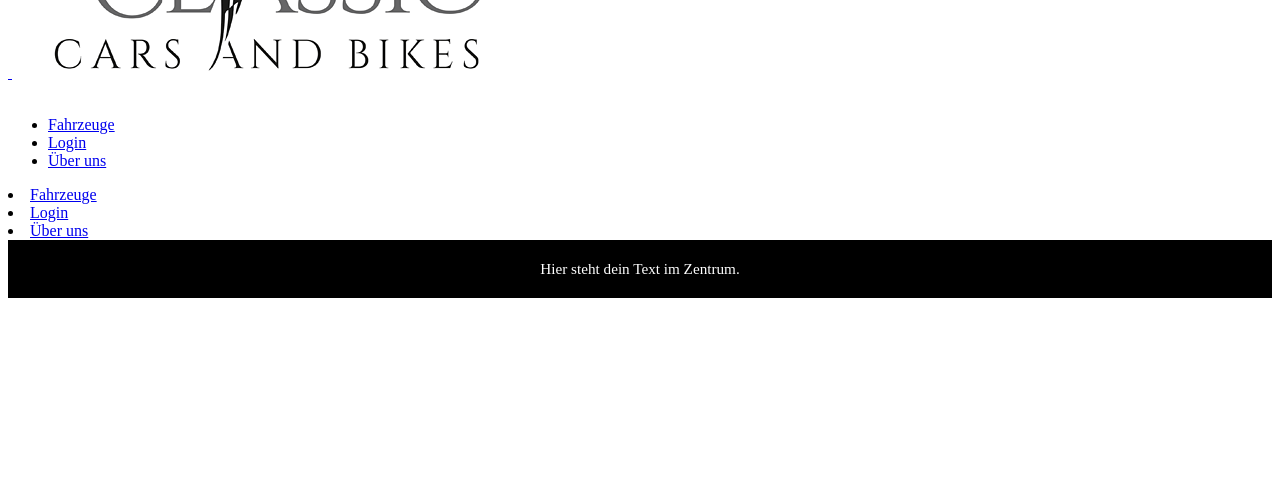
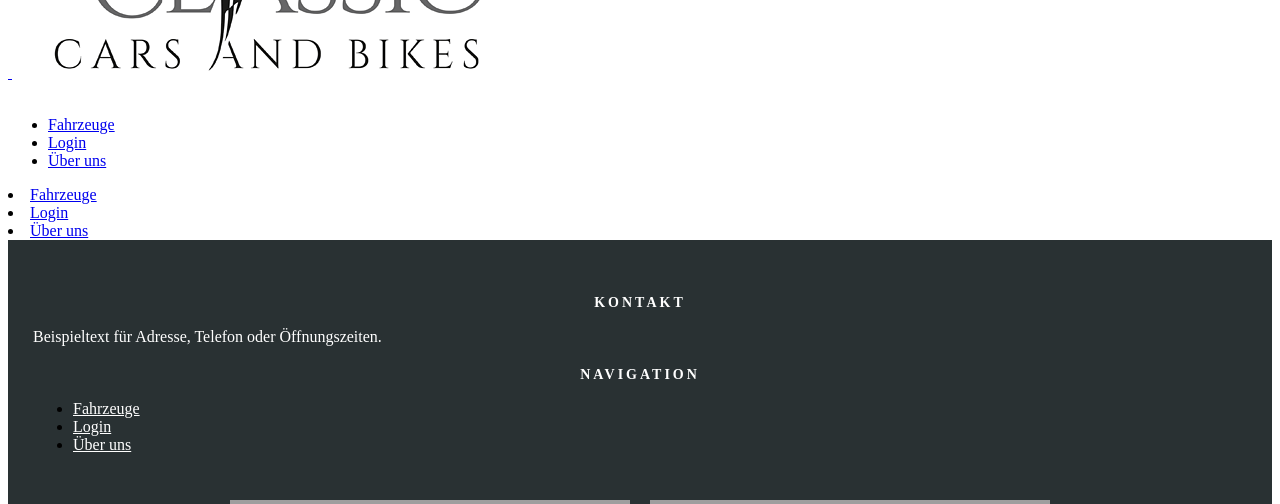
Before and after one commit to linusscheunemann-ctrl/WebTech, a PHP site: page / in a window 1280 px wide. Shown: the part 286-790 px from the top of the page. Before the commit the page ends 584 px from the top, so only its background shows below. Run offline with PHP 8.4, Linux system fonts and the light colour scheme; grey boxes are pictures that could not be loaded.

Commit message:
new footer

```diff
--- a/Style/mystyles.css
+++ b/Style/mystyles.css
@@ -1,11 +1,92 @@
-footer {
-  background-color: #000;
-  color: #fff;
-  text-align: center;
-  padding: 20px 0;
-  font-size: 0.95rem;
+#footer-wrapper {
+  background-color: #293133;
+  clear: both;
+  padding: 50px 0 0 0;
+  position: relative;
+  width: 100%;
+  z-index: 1000;
 }
 
-footer p {
+footer {
+  margin: 0 auto;
+  padding: 0 25px;
+  position: relative;
+}
+
+.footerbox h3 {
+  color: #fff;
+  margin: 0 0 15px 0;
+  position: relative;
+  text-align: center;
+  text-transform: uppercase;
+}
+
+.footerbox h3 span {
+  background-color: #293133;
+  display: inline-block;
+  font-size: 14px;
+  letter-spacing: 3px;
+  padding: 0 10px;
+  position: relative;
+  white-space: nowrap;
+  z-index: 1;
+}
+
+.footerbox p,
+.footerbox a,
+#claim-footer,
+#copyright p,
+#copyright a {
+  color: #fff;
+}
+
+#footersocial {
+  clear: both;
+  height: 50px;
+  margin: 0 auto;
+  padding: 30px 0;
+  position: relative;
+  text-align: center;
+}
+
+#footersocial ul {
+  display: inline-block;
+  list-style-type: none;
+  margin: 0 auto;
+  padding: 0;
+  text-align: center;
+}
+
+#footersocial li {
+  float: left;
+  height: 40px;
+  margin: 0 10px;
+  position: relative;
+}
+
+#claim-footer {
+  margin: 50px auto 0 auto !important;
+  text-align: center;
+  width: 100%;
+}
+
+#copyright {
+  clear: both;
+  display: inline-block;
+  margin: 0 auto;
+  padding: 35px 0 70px 0;
+  position: relative;
+  text-align: center;
+  width: 100%;
+}
+
+#copyright p,
+#copyright a {
+  color: #fff;
+  font-size: 12px;
+  letter-spacing: 0.5px;
+  line-height: 20px;
   margin: 0;
+  padding: 2px 0;
+  text-decoration: none;
 }
--- a/index.html
+++ b/index.html
@@ -31,8 +31,39 @@
             <li><a href="login.html">Login</a></li>
             <li><a href="about.html">Über uns</a></li>
     </nav>
-    <footer>
-  <p>Hier steht dein Text im Zentrum.</p>
+<footer id="footer-wrapper">
+  <footer>
+    <div id="footerboxes">
+      <div class="footerbox footerbox-left">
+        <h3><span>Kontakt</span></h3>
+        <p>Beispieltext für Adresse, Telefon oder Öffnungszeiten.</p>
+      </div>
+
+      <div class="footerbox footerbox-right">
+        <h3><span>Navigation</span></h3>
+        <ul>
+          <li><a href="carsList.html">Fahrzeuge</a></li>
+          <li><a href="login.html">Login</a></li>
+          <li><a href="about.html">Über uns</a></li>
+        </ul>
+      </div>
+    </div>
+
+    <div id="footersocial">
+      <ul>
+        <li><a href="#"><img src="images/icon-facebook.png" alt="Facebook"></a></li>
+        <li><a href="#"><img src="images/icon-instagram.png" alt="Instagram"></a></li>
+      </ul>
+    </div>
+
+    <div id="claim-footer">
+      <p>Dein Claim oder zentrierter Footer-Text</p>
+    </div>
+
+    <div id="copyright">
+      <p>© 2026 Dein Autohaus. Alle Rechte vorbehalten.</p>
+    </div>
+  </footer>
 </footer>
 </body>
 </html>
```
